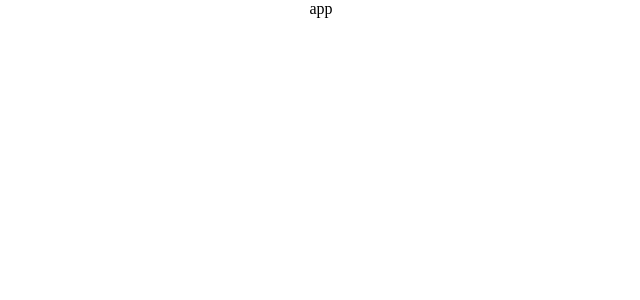
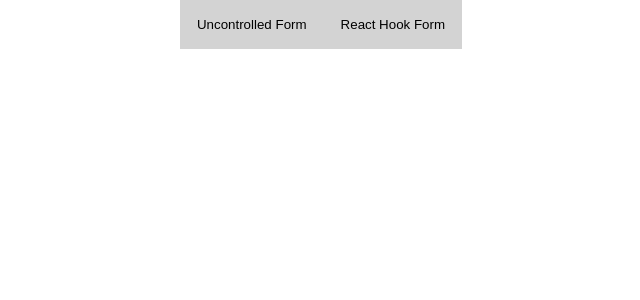
Before and after one commit to 27moon/RSS-React2025Q3, a React (Vite) app: page / in a window 1280 px wide. Shown: the top 300 px of the page, without its empty margins (319-959 px from the left). Built offline with nearby package versions, Linux system fonts and the light colour scheme.

Commit message:
feat: add modal

```diff
--- a/src/App.tsx
+++ b/src/App.tsx
@@ -1,6 +1,11 @@
 import type { JSX } from 'react';
 import './App.css';
+import { Main } from './components/Main/main';
 
 export function App(): JSX.Element {
-  return <div>app</div>;
+  return (
+    <>
+      <Main />
+    </>
+  );
 }
--- /dev/null
+++ b/src/components/Main/main.tsx
@@ -0,0 +1,34 @@
+import { useState } from 'react';
+import { Modal } from '../Modal/modal';
+import { UncontrolledForm } from '../UncontrolledForm/uncontrolledForm';
+import { ReactHookForm } from '../ReactHookForm/reactHookForm';
+
+type FormType = 'controlled' | 'uncontrolled' | null;
+
+export function Main() {
+  const [typeActive, setTypeActive] = useState<FormType>(null);
+
+  const closeModal = () => {
+    setTypeActive(null);
+  };
+
+  return (
+    <div>
+      <button onClick={() => setTypeActive('uncontrolled')}>
+        Uncontrolled Form
+      </button>
+      <button onClick={() => setTypeActive('controlled')}>
+        React Hook Form
+      </button>
+      {typeActive !== null && (
+        <Modal close={closeModal}>
+          {typeActive === 'uncontrolled' ? (
+            <UncontrolledForm />
+          ) : (
+            <ReactHookForm />
+          )}
+        </Modal>
+      )}
+    </div>
+  );
+}
--- /dev/null
+++ b/src/components/Modal/modal.css
@@ -0,0 +1,21 @@
+.modal {
+  background-color: #708090;
+  padding: 2rem;
+  width: 100%;
+  max-width: 500px;
+  border-radius: 8px;
+  z-index: 10;
+}
+
+.modal-wrapper {
+  position: fixed;
+  top: 0;
+  left: 0;
+  width: 100%;
+  height: 100%;
+  display: flex;
+  justify-content: center;
+  align-items: center;
+  background-color: rgba(0, 0, 0, 0.2);
+  z-index: 5;
+}
--- /dev/null
+++ b/src/components/Modal/modal.tsx
@@ -0,0 +1,19 @@
+import type { ReactNode } from 'react';
+import ReactDOM from 'react-dom';
+import './modal.css';
+
+type ModalProps = {
+  children: ReactNode;
+  close: () => void;
+};
+
+export function Modal({ children, close }: ModalProps) {
+  return ReactDOM.createPortal(
+    <div className="modal-wrapper" onClick={close}>
+      <div className="modal" onClick={(e) => e.stopPropagation()}>
+        {children}
+      </div>
+    </div>,
+    document.body
+  );
+}
--- /dev/null
+++ b/src/components/ReactHookForm/reactHookForm.tsx
@@ -0,0 +1,3 @@
+export function ReactHookForm() {
+  return <div>React Hook Form</div>;
+}
--- /dev/null
+++ b/src/components/UncontrolledForm/uncontrolledForm.tsx
@@ -0,0 +1,3 @@
+export function UncontrolledForm() {
+  return <div>Uncontrolled Form</div>;
+}
```
Also changed, not shown: eslint.config.js (+21 -21 lines), vite.config.ts (+12 -12 lines), .lintstagedrc.json, 1 other file (tests, documents, lock files or other folders).
